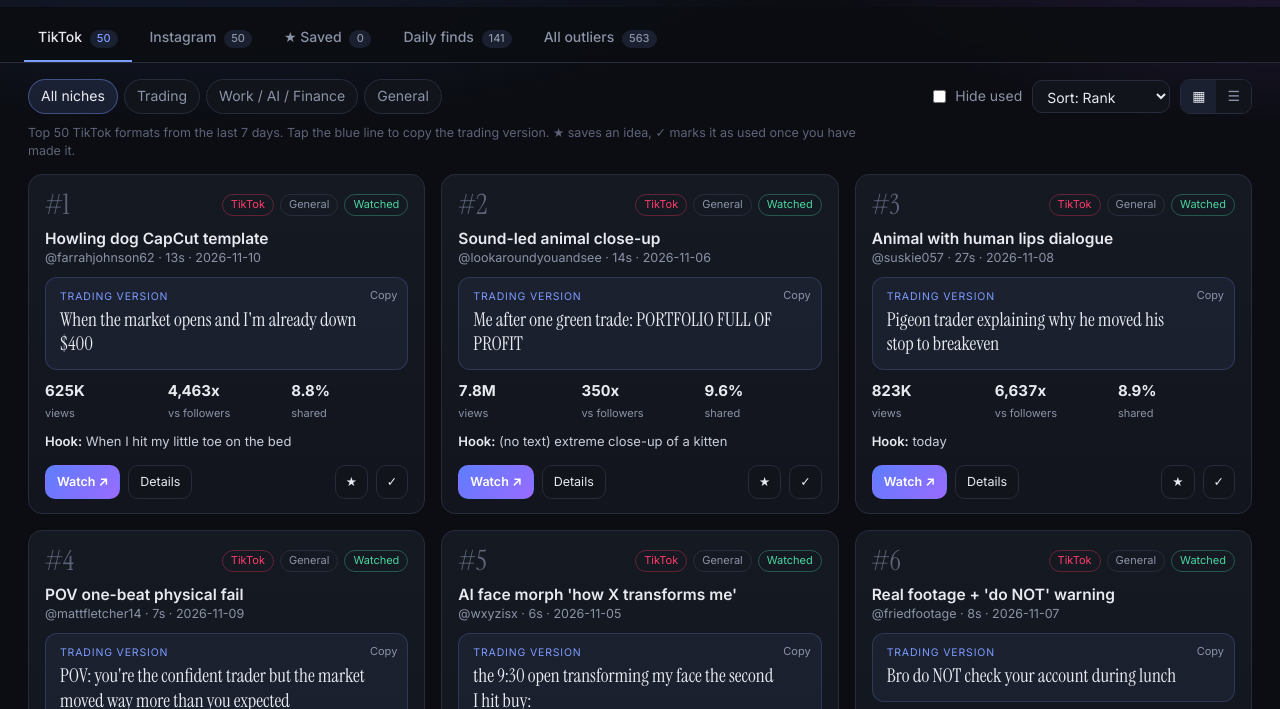
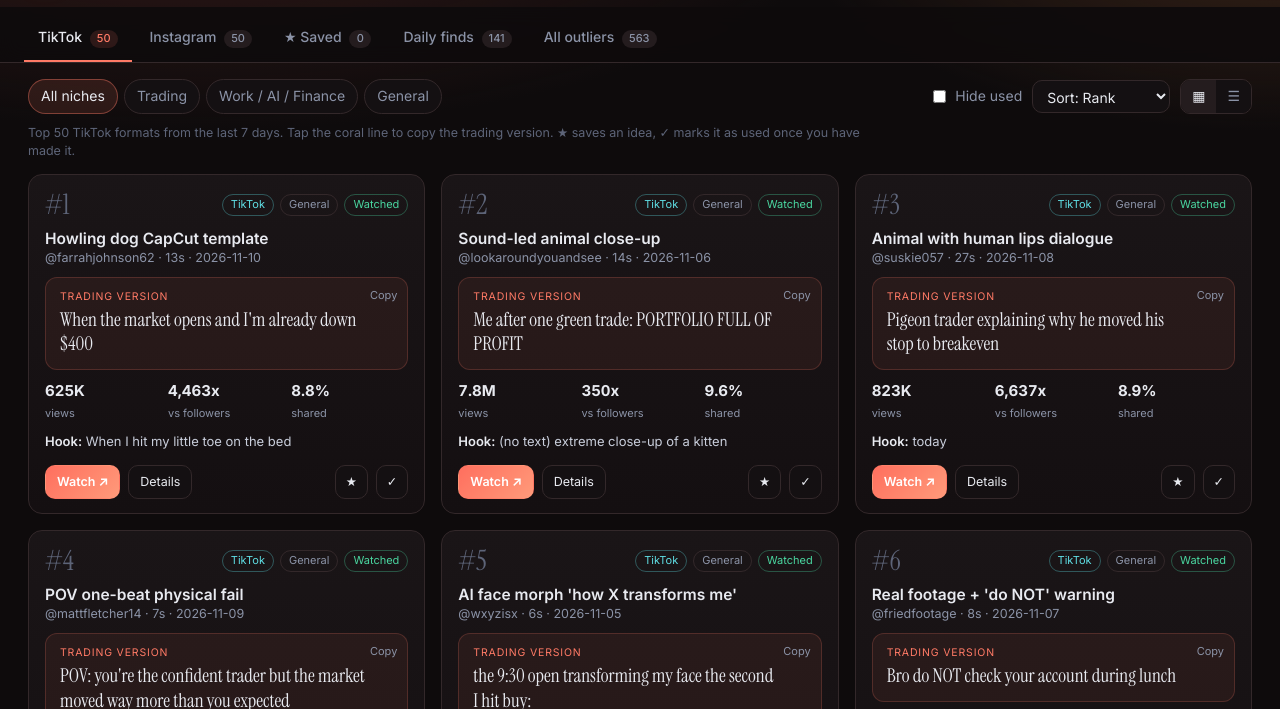
Before and after one commit to gabmiren/Viral-Meme-Scraping, a plain HTML site: page index.html in a window 1280 px wide. Shown: the part 89-798 px from the top of the page. Drawn offline with Linux system fonts and the light colour scheme.

Commit message:
Switch the site to a coral palette
Co-Authored-By: Claude Opus 5.5 <noreply@anthropic.com>
Claude-Session: https://claude.ai/code/session_014Wg4vqqkzr7Agb5Mtw2RJ4

```diff
--- a/app.js
+++ b/app.js
@@ -44,7 +44,7 @@
   try { const v = localStorage.getItem('vmr_view'); if (v) st.view = v; } catch {}
 
   const HINTS = {
-    tiktok: 'Top 50 TikTok formats from the last 7 days. Tap the blue line to copy the trading version. ★ saves an idea, ✓ marks it as used once you have made it.',
+    tiktok: 'Top 50 TikTok formats from the last 7 days. Tap the coral line to copy the trading version. ★ saves an idea, ✓ marks it as used once you have made it.',
     instagram: 'Top 50 Instagram reels from the last 14 days. Instagram gives no follower counts, so "vs their usual" compares against the account’s own recent reels. Hooks are written from captions, so watch before building.',
     saved: 'Everything you starred, across both platforms. Saved in this browser.',
     daily: 'New outliers from each daily 24-hour scan, newest day first.',
--- a/style.css
+++ b/style.css
@@ -1,52 +1,52 @@
 :root {
-  --bg: #0b0d12;
-  --bg2: #11141b;
-  --card: #151922;
-  --card2: #1b2030;
-  --line: #262c3b;
+  --bg: #0e0b0c;
+  --bg2: #141012;
+  --card: #1a1517;
+  --card2: #241c1e;
+  --line: #33282a;
   --text: #e8eaf0;
   --muted: #8b93a7;
   --dim: #5d6478;
-  --accent: #7c9cff;
-  --accent2: #b48cff;
+  --accent: #ff7a66;
+  --accent2: #ffb199;
   --good: #4ad6a0;
   --warn: #f2b458;
-  --tt: #ff3b6b;
+  --tt: #5fdde3;
   --ig: #e86bd4;
   --radius: 14px;
 }
 * { box-sizing: border-box; }
 [hidden] { display: none !important; }
 html, body { margin: 0; background: var(--bg); color: var(--text); font-family: Inter, system-ui, sans-serif; font-size: 14px; line-height: 1.45; }
-body { background: radial-gradient(1200px 500px at 15% -10%, #1a2340 0%, transparent 60%), radial-gradient(900px 400px at 100% 0%, #261a3d 0%, transparent 55%), var(--bg); background-attachment: fixed; min-height: 100vh; }
+body { background: radial-gradient(1200px 500px at 15% -10%, #3a1c1a 0%, transparent 60%), radial-gradient(900px 400px at 100% 0%, #3a2418 0%, transparent 55%), var(--bg); background-attachment: fixed; min-height: 100vh; }
 a { color: inherit; }
 button, select, input { font: inherit; color: inherit; }
 
 /* header */
 .top { display: flex; align-items: center; justify-content: space-between; gap: 20px; padding: 22px 28px 10px; flex-wrap: wrap; }
 .brand { display: flex; align-items: center; gap: 14px; }
-.logo-dot { width: 34px; height: 34px; border-radius: 50%; background: conic-gradient(from 200deg, var(--accent), var(--accent2), var(--tt), var(--accent)); box-shadow: 0 0 24px #7c9cff55; }
+.logo-dot { width: 34px; height: 34px; border-radius: 50%; background: conic-gradient(from 200deg, var(--accent), var(--accent2), #ff5e7e, var(--accent)); box-shadow: 0 0 24px #ff7a6655; }
 h1 { font-family: 'Instrument Serif', serif; font-weight: 400; font-size: 30px; margin: 0; letter-spacing: .2px; }
 .sub { margin: 2px 0 0; color: var(--muted); font-size: 13px; }
 .search-wrap { position: relative; flex: 1; max-width: 460px; min-width: 240px; }
 .search-wrap svg { position: absolute; left: 14px; top: 50%; width: 16px; height: 16px; transform: translateY(-50%); fill: var(--dim); }
 #q { width: 100%; padding: 11px 14px 11px 40px; border-radius: 999px; border: 1px solid var(--line); background: var(--bg2); outline: none; }
-#q:focus { border-color: var(--accent); box-shadow: 0 0 0 3px #7c9cff22; }
+#q:focus { border-color: var(--accent); box-shadow: 0 0 0 3px #ff7a6622; }
 
 /* tabs */
-.tabs { display: flex; gap: 4px; padding: 8px 24px 0; border-bottom: 1px solid var(--line); overflow-x: auto; position: sticky; top: 0; z-index: 5; background: #0b0d12ee; backdrop-filter: blur(10px); }
+.tabs { display: flex; gap: 4px; padding: 8px 24px 0; border-bottom: 1px solid var(--line); overflow-x: auto; position: sticky; top: 0; z-index: 5; background: #0e0b0cee; backdrop-filter: blur(10px); }
 .tabs button { background: none; border: 0; padding: 12px 14px; color: var(--muted); cursor: pointer; border-bottom: 2px solid transparent; white-space: nowrap; font-weight: 500; }
 .tabs button:hover { color: var(--text); }
 .tabs button.active { color: var(--text); border-bottom-color: var(--accent); }
 .pill { display: inline-block; min-width: 22px; padding: 1px 7px; margin-left: 4px; border-radius: 999px; background: var(--card2); color: var(--muted); font-size: 11px; text-align: center; }
-.tabs button.active .pill { background: #7c9cff22; color: var(--accent); }
+.tabs button.active .pill { background: #ff7a6622; color: var(--accent); }
 
 /* controls */
 .controls { display: flex; justify-content: space-between; align-items: center; gap: 12px; padding: 16px 28px 4px; flex-wrap: wrap; }
 .chips { display: flex; gap: 6px; flex-wrap: wrap; }
 .chip { border: 1px solid var(--line); background: var(--bg2); padding: 6px 12px; border-radius: 999px; cursor: pointer; color: var(--muted); }
 .chip:hover { color: var(--text); }
-.chip.on { background: #7c9cff1f; border-color: #7c9cff66; color: var(--text); }
+.chip.on { background: #ff7a661f; border-color: #ff7a6666; color: var(--text); }
 .right-controls { display: flex; gap: 10px; align-items: center; flex-wrap: wrap; }
 select { background: var(--bg2); border: 1px solid var(--line); border-radius: 10px; padding: 6px 10px; cursor: pointer; }
 .toggle { display: flex; align-items: center; gap: 6px; color: var(--muted); cursor: pointer; user-select: none; }
@@ -60,22 +60,22 @@ main { padding: 0 28px 60px; }
 
 /* cards */
 .grid { display: grid; grid-template-columns: repeat(auto-fill, minmax(310px, 1fr)); gap: 16px; }
-.card { background: linear-gradient(180deg, var(--card), #12151d); border: 1px solid var(--line); border-radius: var(--radius); padding: 16px 16px 14px; display: flex; flex-direction: column; gap: 10px; position: relative; transition: border-color .15s, transform .15s; }
-.card:hover { border-color: #3a4360; }
+.card { background: linear-gradient(180deg, var(--card), #140f11); border: 1px solid var(--line); border-radius: var(--radius); padding: 16px 16px 14px; display: flex; flex-direction: column; gap: 10px; position: relative; transition: border-color .15s, transform .15s; }
+.card:hover { border-color: #4a3436; }
 .card.used { opacity: .5; }
 .card-top { display: flex; justify-content: space-between; align-items: center; gap: 8px; }
 .rank { font-family: 'Instrument Serif', serif; font-size: 28px; color: var(--dim); line-height: 1; }
 .badges { display: flex; gap: 6px; align-items: center; flex-wrap: wrap; justify-content: flex-end; }
 .badge { font-size: 11px; padding: 2px 8px; border-radius: 999px; border: 1px solid var(--line); color: var(--muted); white-space: nowrap; }
-.badge.tt { color: var(--tt); border-color: #ff3b6b55; }
+.badge.tt { color: var(--tt); border-color: #5fdde355; }
 .badge.ig { color: var(--ig); border-color: #e86bd455; }
 .badge.ok { color: var(--good); border-color: #4ad6a055; }
 .badge.warn { color: var(--warn); border-color: #f2b45855; }
-.badge.core { color: var(--accent); border-color: #7c9cff55; }
+.badge.core { color: var(--accent); border-color: #ff7a6655; }
 .format { font-weight: 600; font-size: 15.5px; line-height: 1.3; }
 .creator { color: var(--muted); font-size: 12.5px; }
-.tv { position: relative; background: #7c9cff12; border: 1px solid #7c9cff33; border-radius: 12px; padding: 12px 40px 12px 14px; font-family: 'Instrument Serif', serif; font-size: 19px; line-height: 1.3; cursor: pointer; }
-.tv:hover { background: #7c9cff1c; }
+.tv { position: relative; background: #ff7a6612; border: 1px solid #ff7a6633; border-radius: 12px; padding: 12px 40px 12px 14px; font-family: 'Instrument Serif', serif; font-size: 19px; line-height: 1.3; cursor: pointer; }
+.tv:hover { background: #ff7a661c; }
 .tv .lbl { display: block; font-family: Inter, sans-serif; font-size: 10.5px; letter-spacing: .08em; text-transform: uppercase; color: var(--accent); margin-bottom: 4px; }
 .tv .copy { position: absolute; top: 10px; right: 10px; font-family: Inter, sans-serif; font-size: 11px; color: var(--muted); }
 .stats { display: grid; grid-template-columns: repeat(3, 1fr); gap: 6px; font-variant-numeric: tabular-nums; }
@@ -89,8 +89,8 @@ main { padding: 0 28px 60px; }
 .actions .spacer { flex: 1; }
 .btn.icon { padding: 7px 10px; }
 .btn { white-space: nowrap; border: 1px solid var(--line); background: var(--bg2); border-radius: 10px; padding: 7px 11px; cursor: pointer; font-size: 12.5px; text-decoration: none; display: inline-flex; align-items: center; gap: 5px; }
-.btn:hover { border-color: #3a4360; }
-.btn.primary { background: linear-gradient(135deg, #5d7dff, #9a6bff); border-color: transparent; color: #fff; font-weight: 600; }
+.btn:hover { border-color: #4a3436; }
+.btn.primary { background: linear-gradient(135deg, #ff6f5e, #ff9a7a); border-color: transparent; color: #fff; font-weight: 600; }
 .btn.star.on { color: #ffd166; border-color: #ffd16666; }
 .btn.usedb.on { color: var(--good); border-color: #4ad6a066; }
 
```
